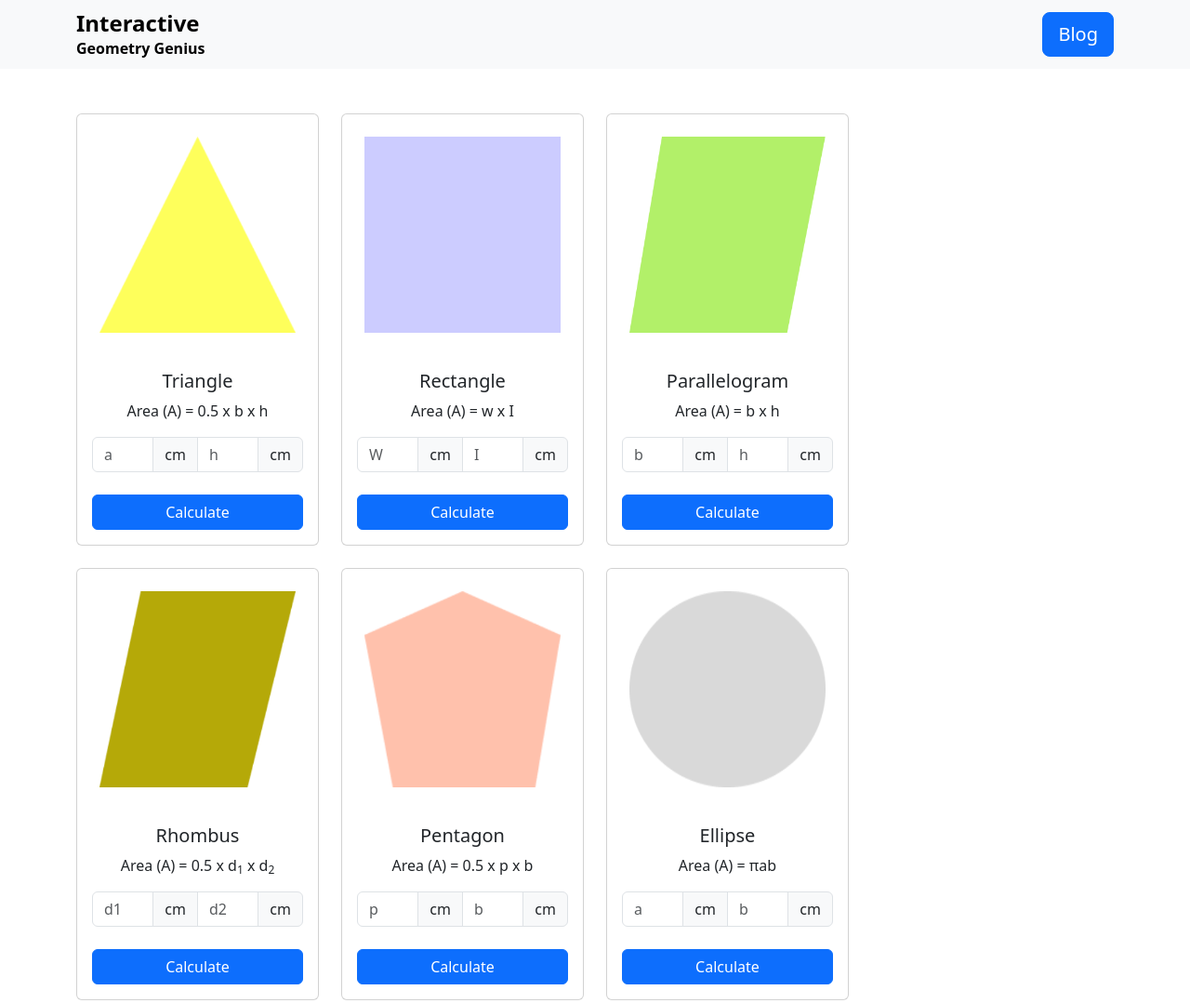
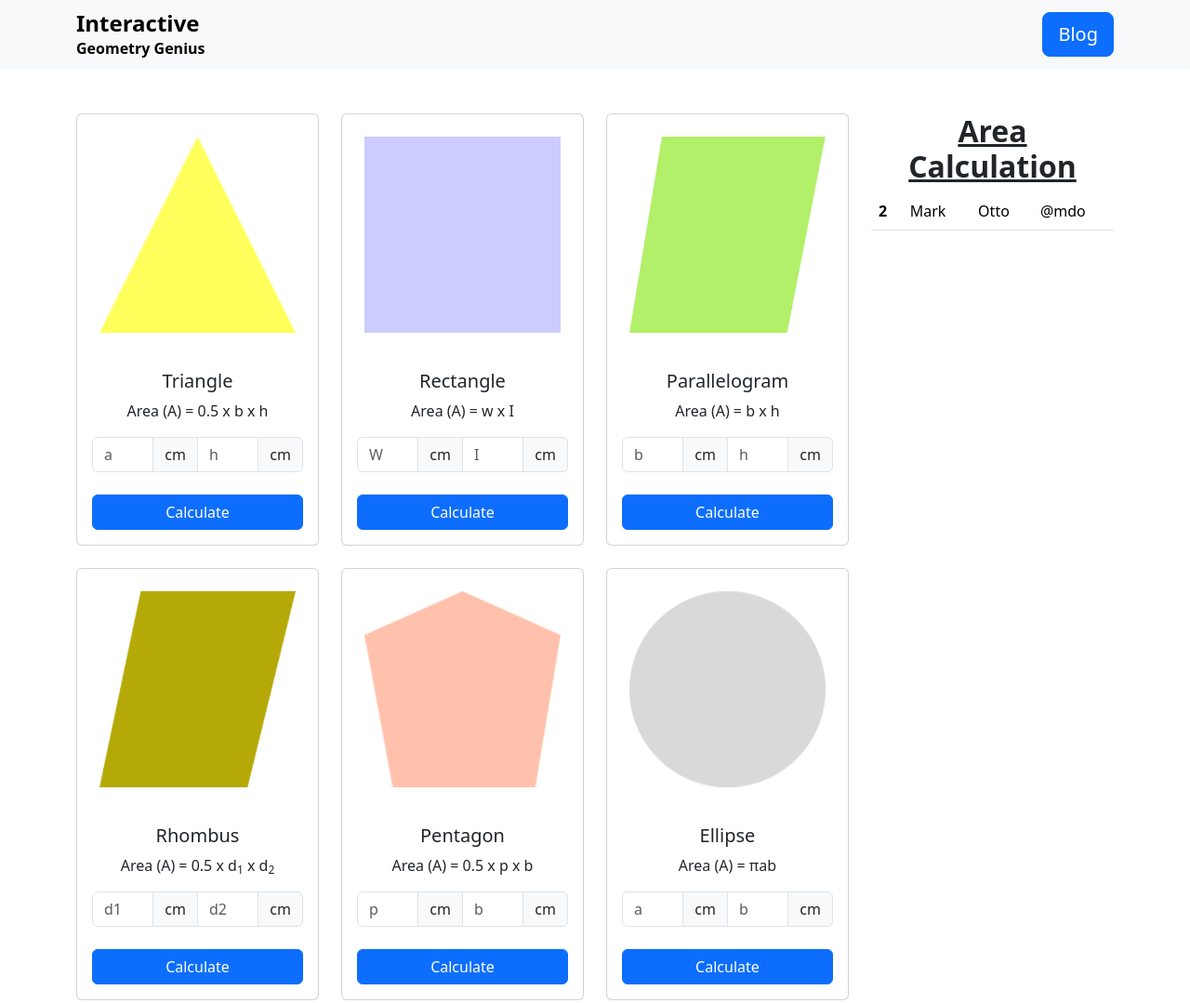
Before and after one commit to smhasanjamil/geometry-genius, a plain HTML site: page index.html in a window 1280 px wide. Shown: the whole page at 93% size. Drawn offline with nearby package versions, Linux system fonts and the light colour scheme.

Commit message:
Calculated result section added

```diff
--- a/index.html
+++ b/index.html
@@ -172,7 +172,23 @@
                     </div>
                     <!-- Card End Here -->
 
-
+                    <!-- Card Result Strat Here -->
+                    <div class="col-12 col-md-12 col-lg-3">
+                        <h2 class="text-center fw-bold text-decoration-underline">Area Calculation</h2>
+                        <!-- Result data start -->
+                        <table class="table">
+                            <tbody>
+                                <tr>
+                                    <th>2</th>
+                                    <td>Mark</td>
+                                    <td>Otto</td>
+                                    <td>@mdo</td>
+                                </tr>
+                            </tbody>
+                        </table>
+                        <!-- Result data end -->
+                    </div>
+                    <!-- Card Result End Here -->
                 </div>
             </div>
         </section>
```
